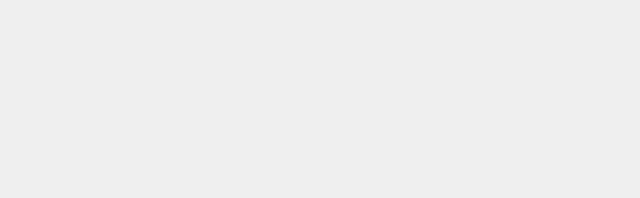
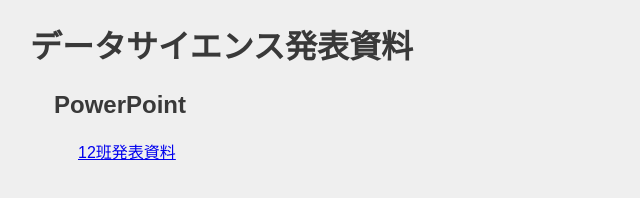
Before and after one commit to kkogenn/xbp, a plain HTML site: page de12/7.html in a window 1280 px wide. Shown: the whole page, without its empty margins (0-640 px from the left). Drawn offline with Linux system fonts and the light colour scheme.

Commit message:
20221203

```diff
--- a/de12/7.html
+++ b/de12/7.html
@@ -9,7 +9,11 @@
 </head>
 
        <body>
+         <h1>データサイエンス発表資料</h1>
 
-
-</body>
+         <h2>PowerPoint</h2>
+         <div>
+         <a href="../12班賃貸分析発表資料.pdf">12班発表資料</a>
+         </div>
+      </body>
 </html>
```
Also changed, not shown: de12/9.html (added, +16 -0 lines), 3 other files.
